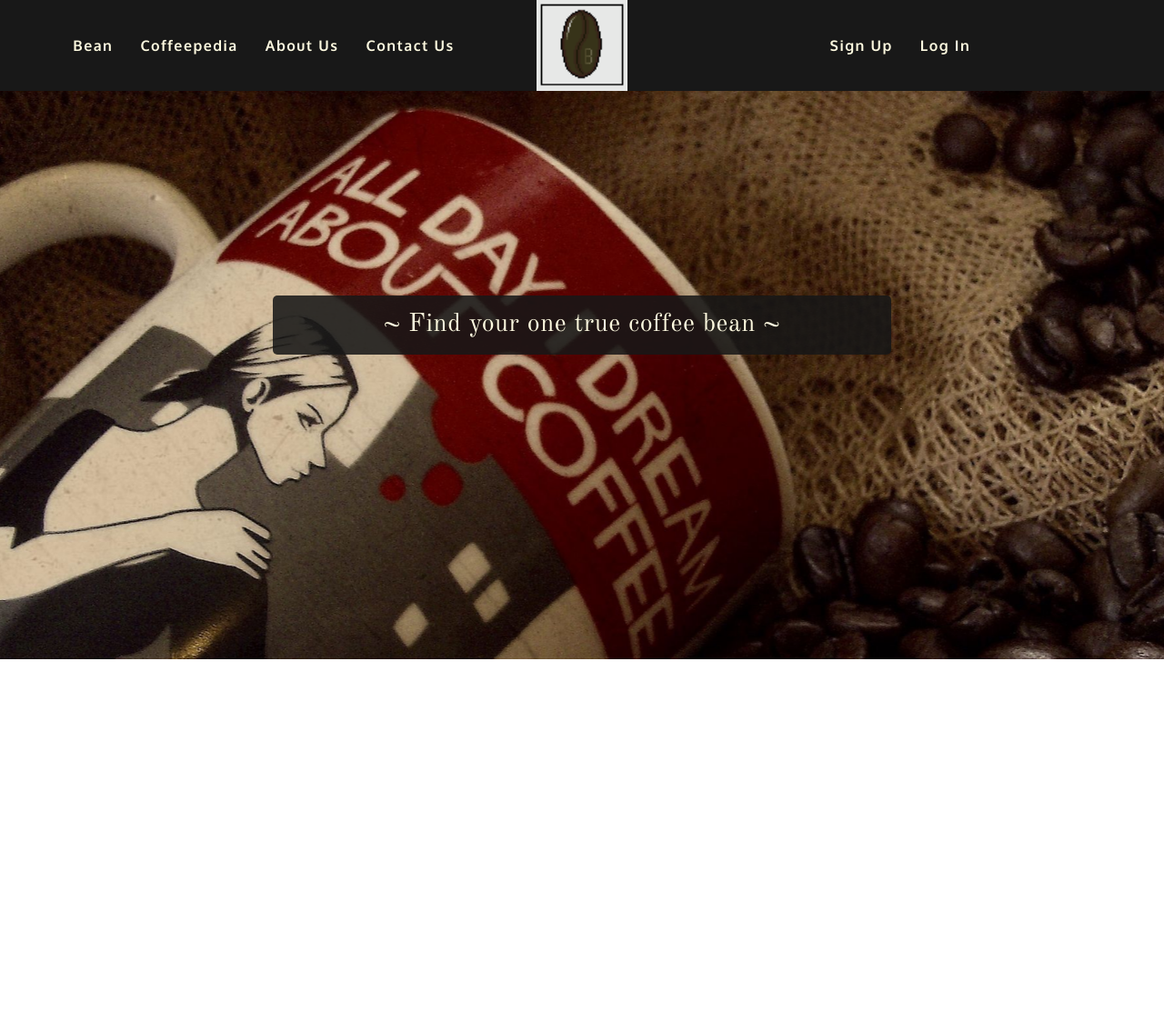
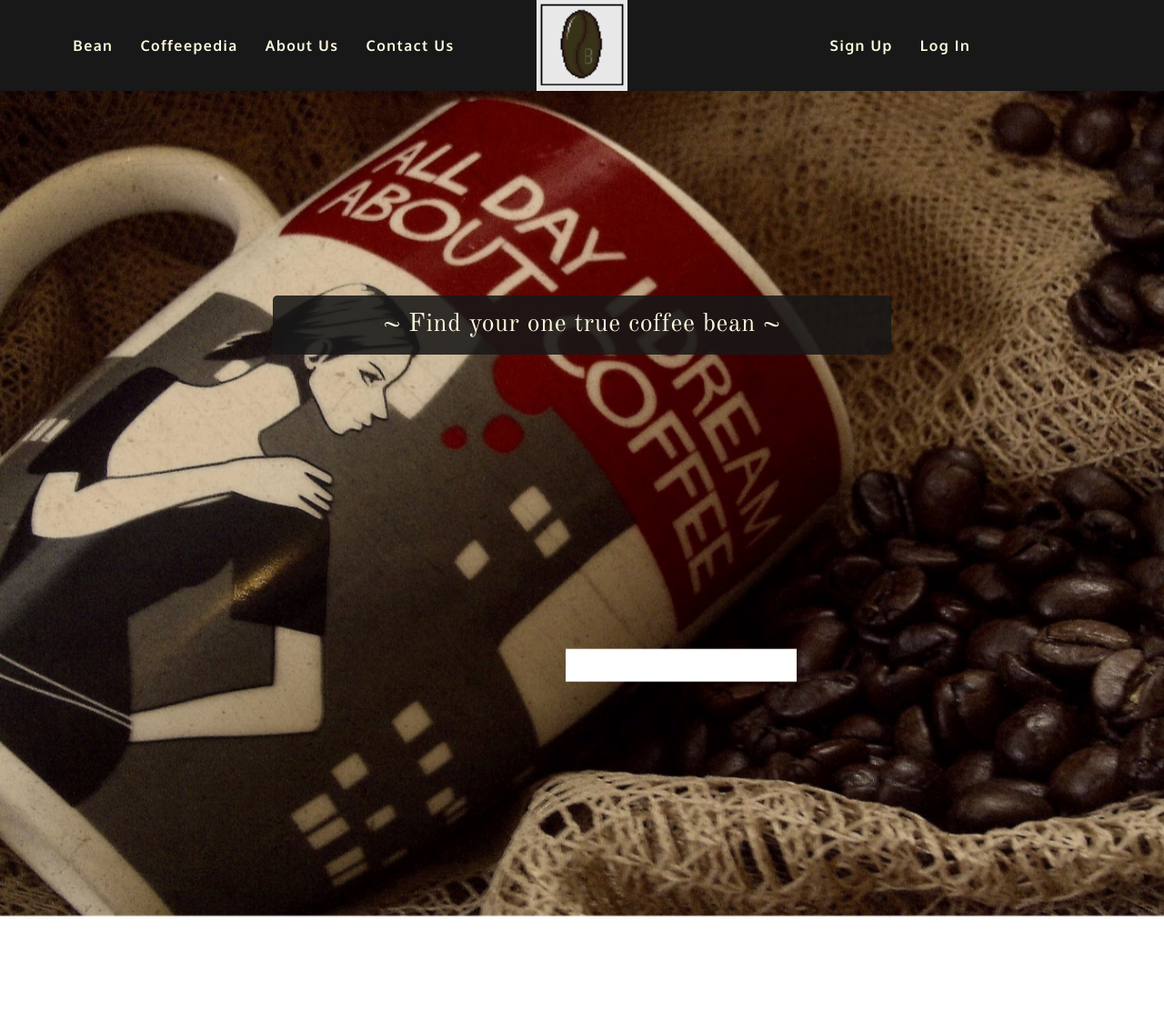
Before and after one commit to NightfuryEquinn/Bean-Bros-Wholesaler, a PHP site: page /bean.html in a window 1280 px wide. Shown: the top 1124 px of the page at 91% size. Run offline with PHP 8.4, Linux system fonts and the light colour scheme.

Commit message:
Fixed bean

```diff
--- a/bean.html
+++ b/bean.html
@@ -4,52 +4,31 @@
 <html>
   <head>
     <!--How code being decoded-->
-    <meta charset="utf-8" />
+    <meta charset = "utf-8">
 
     <!--How page being display based on viewport-->
-    <meta
-      name="viewport"
-      content="width = device-width, initial-scale = 1 shrink-to-fit = no"
-    />
+    <meta name = "viewport" content = "width = device-width, initial-scale = 1 shrink-to-fit = no">
 
     <!--Add author, web description, keywords for search engine, and copyright-->
-    <meta
-      name="author"
-      content="Yip Zi Xian | Kishanraj a/l K.Alagayah | Ong Lit Tsen | Marcus Ong Jin Rong"
-    />
-    <meta
-      name="description"
-      content="Bean Bros Wholesaler website is not a real website, it is just a final year project website."
-    />
-    <meta
-      name="keywords"
-      content="Bean Bros, Coffee Beans Wholesaler, Wholesaler, Coffee Beans"
-    />
-    <meta name="copyright" content="Copyright 2022 @ Bean Bros Wholesaler" />
+    <meta name = "author" content = "Yip Zi Xian | Kishanraj a/l K.Alagayah | Ong Lit Tsen | Marcus Ong Jin Rong">
+    <meta name = "description" content = "Bean Bros Wholesaler website is not a real website, it is just a final year project website.">
+    <meta name = "keywords" content = "Bean Bros, Coffee Beans Wholesaler, Wholesaler, Coffee Beans">
+    <meta name = "copyright" content = "Copyright 2022 @ Bean Bros Wholesaler">
 
     <!--Link to CSS-->
-    <link rel="stylesheet" href="css/bean.css" />
+    <link rel = "stylesheet" href = "css/bean.css">
 
     <!--Link to JavaScript-->
     <script src="script.js" defer></script>
 
     <!--Link to Font Awesome v4 and v5-->
-    <link
-      rel="stylesheet"
-      href="https://use.fontawesome.com/releases/v5.15.4/css/all.css"
-    />
-    <link
-      rel="stylesheet"
-      href="https://use.fontawesome.com/releases/v5.15.4/css/v4-shims.css"
-    />
+    <link rel = "stylesheet" href = "https://use.fontawesome.com/releases/v5.15.4/css/all.css">
+    <link rel = "stylesheet" href = "https://use.fontawesome.com/releases/v5.15.4/css/v4-shims.css">
 
     <!--Link to Google Font-->
-    <link rel="preconnect" href="https://fonts.googleapis.com" />
-    <link rel="preconnect" href="https://fonts.gstatic.com" crossorigin />
-    <link
-      href="https://fonts.googleapis.com/css2?family=Old+Standard+TT&family=Oxygen:wght@700&display=swap"
-      rel="stylesheet"
-    />
+    <link rel = "preconnect" href = "https://fonts.googleapis.com">
+    <link rel = "preconnect" href = "https://fonts.gstatic.com" crossorigin>
+    <link href = "https://fonts.googleapis.com/css2?family=Old+Standard+TT&family=Oxygen:wght@700&display=swap" rel = "stylesheet">
 
     <!--Link to Pictures file-->
     <link rel = "icon" type = image/png href = "img\BeanBrosLogo.png">
@@ -80,7 +59,7 @@
         <div class="bean-homepage-parallax-back">
           <!--Homepage Parallax Background-->
           <div class="image-container">
-            <img src="img/cup_coffee_coffee_beans_86886_2560x1600.jpg" />
+            <img src="img/cup_coffee_coffee_beans_86886_1920x1080.jpg" />
           </div>
         </div>
         <div class="bean-homepage-parallax-base">
--- a/css/bean.css
+++ b/css/bean.css
@@ -120,18 +120,13 @@
   bottom: 0;
   left: 0;
   position: absolute;
-  transform: translateX(-850px) translateY(-100px) translateZ(-3px) scale(4);
-  z-index: -1;
+  transform: translateX(-450px) translateY(-200px) translateZ(-1.625px) scale(2.5);
 }
 
 .image-container {
-  height: 750px;
-  width: 200rem;
+  height: max-content;
+  width: max-content;
   overflow: hidden;
-}
-
-.bean-homepage-parallax-back img {
-  width: 115rem;
 }
 
 /* Homepage Parallax Quote */
@@ -144,7 +139,6 @@
   display: flex;
   flex-direction: column;
   transform: translateZ(0);
-  z-index: -1;
 }
 
 .quote-container {
@@ -154,7 +148,6 @@
   height: auto;
   background-color: #181818dd;
   border-radius: 5px;
-  z-index: -1;
 }
 
 .quote-container p {
@@ -171,6 +164,7 @@
   background-color: orange;
   height: 500px;
 }
+
 .column2 {
   float: left;
   width: 25%;
@@ -178,11 +172,13 @@
   background-color: #ff0000;
   height: 500px;
 }
-.row:after {
+
+.row::after {
   content: "";
   display: table;
   clear: both;
 }
+
 .row {
   margin: 0;
   background-color: #fff;
```
Also changed, not shown: img/cup_coffee_coffee_beans_86886_1920x1080.jpg (added), img/cup_coffee_coffee_beans_86886_2560x1600.jpg (deleted).
